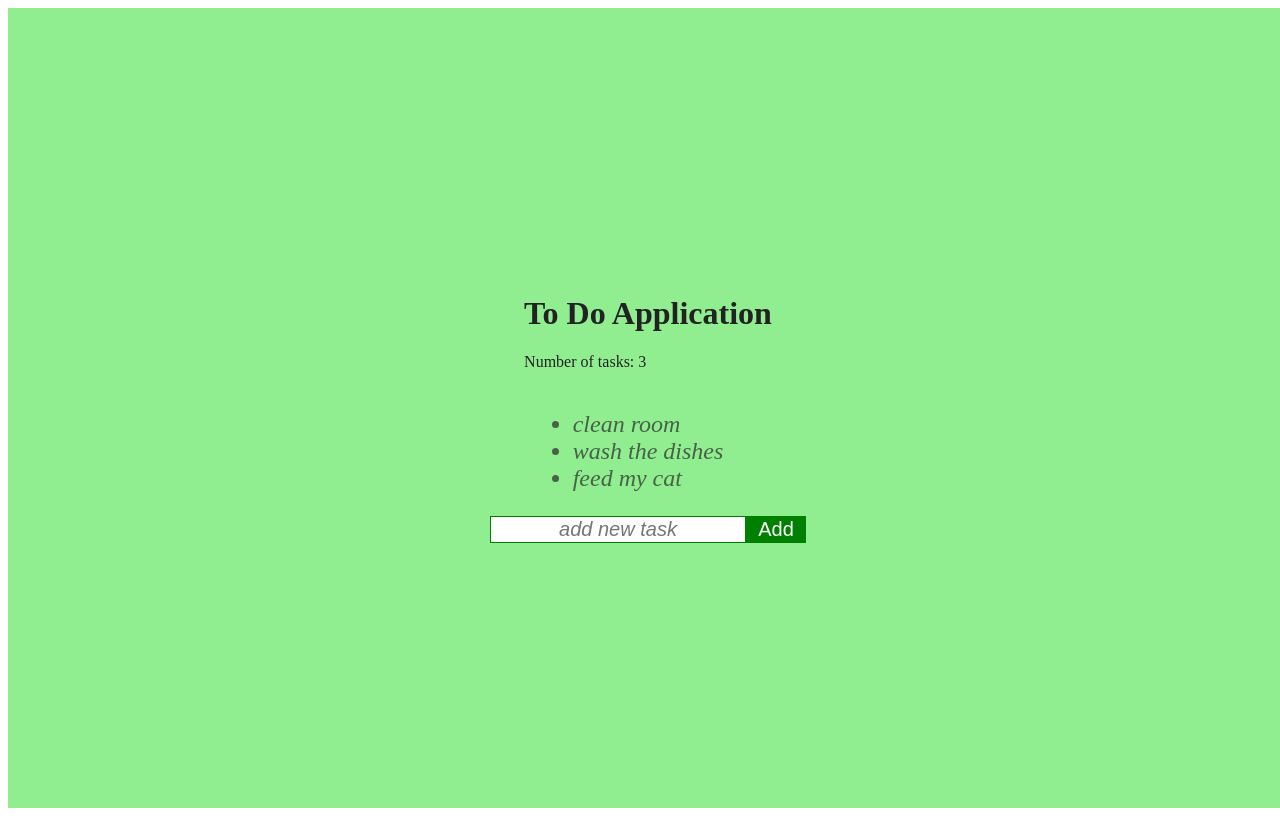
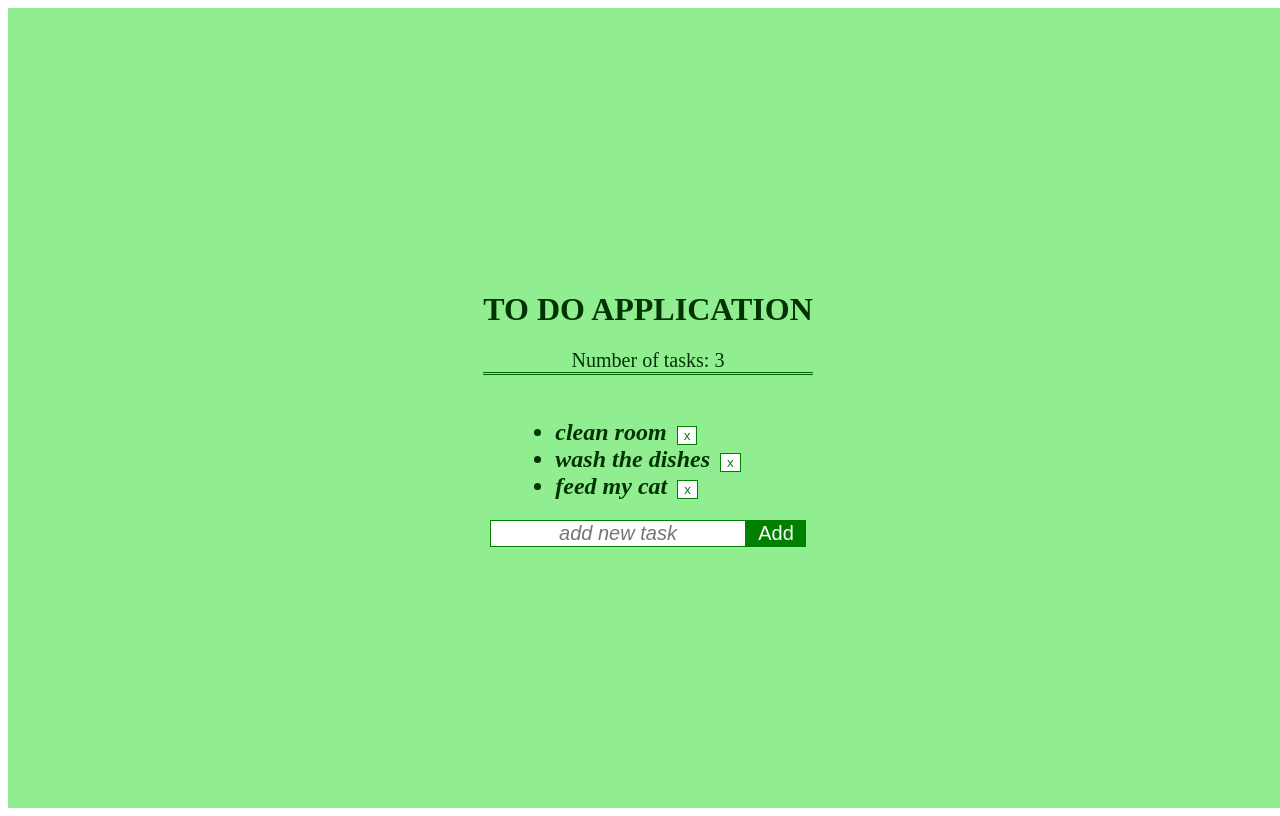
Before and after one commit to b-e-a-t-a/Webpack-To-Do-Application, a React app: page / in a window 1280 px wide. Built offline with nearby package versions, Linux system fonts and the light colour scheme; some packages are replaced by stand-ins of ours.

Commit message:
Add Todo component - zad-16.7

```diff
--- /dev/null
+++ b/src/components/Title.css
@@ -0,0 +1,10 @@
+.title h1 {
+	text-transform: uppercase;
+	color: #003300;
+}
+.title p {
+	font-size: 20px;
+	color: #003300;
+	border-bottom: double #006600;
+	text-align: center;
+}
--- a/src/components/Title.js
+++ b/src/components/Title.js
@@ -1,6 +1,7 @@
 import React from 'react';
+import style from './Title.css';
 
-const Title = props => <div>
+const Title = props => <div className={style.title}>
 							<h1>{props.title}</h1>
 							<p>{props.tasks} {props.tasksNr}</p>
 						</div>
--- a/src/components/Todo.css
+++ b/src/components/Todo.css
@@ -0,0 +1,6 @@
+.todoButton {
+	margin-left: 10px;
+	border: 1px solid #008000;
+	color: #008000;
+	background-color: #fff;
+}
--- a/src/components/Todo.js
+++ b/src/components/Todo.js
@@ -0,0 +1,14 @@
+import React from 'react';
+import style from './Todo.css';
+
+const Todo = ({ item, removeTodo }) => {
+	return <li>{item.text}
+			<button
+				className={style.todoButton}
+				onClick = {() => removeTodo(item.id)}>
+				x</button>
+			</li>
+};
+
+
+export default Todo;
--- a/src/components/TodoList.css
+++ b/src/components/TodoList.css
@@ -1,7 +1,8 @@
 .TodoList {
 	padding-left: 0;
-	color: rgba(40,40,40,0.7);
+	color: #003300;
 	font-size: 24px;
 	font-style: italic;
-	font-weight: 500;
+	font-weight: 700;
+	margin-bottom: 20px;
 }
--- a/src/components/TodoList.js
+++ b/src/components/TodoList.js
@@ -1,13 +1,14 @@
 import React from 'react';
 import style from './TodoList.css';
+import Todo from './Todo.js'
 
-const Todo = ({ item, removeItem }) => {
-	return <li onClick = {() => removeItem(item.id)}> {item.text} </li>;
-};
 
 const TodoList = ({ list, remove }) => {
   const todoList = list.map(data => {
-    return <Todo item={data} removeItem={remove} key={data.id} />;
+    return <Todo
+    			item={data}
+    			removeTodo={remove}
+    			key={data.id} />;
   });
 
   return <ul className={style.TodoList}> {todoList} </ul>;
--- a/src/containers/App.js
+++ b/src/containers/App.js
@@ -23,7 +23,7 @@ class App extends React.Component {
 				}],
 			value: ''
 		};
-		this.removeItem = this.removeItem.bind(this);
+		this.removeTodo = this.removeTodo.bind(this);
 	}
 	addTodo(val){
 		const todo = {
@@ -36,7 +36,7 @@ class App extends React.Component {
 	handleChange(event) {
 		this.setState({value: event.target.value});
 	}
-	removeItem(id) {
+	removeTodo(id) {
 		const remainder = this.state.data.filter(todo => todo.id !== id);
 		this.setState({data: remainder});
 	}
@@ -50,7 +50,7 @@ class App extends React.Component {
 				/>
 				<TodoList
 					list={this.state.data}
-					remove={this.removeItem.bind(this)}
+					remove={this.removeTodo.bind(this)}
 				/>
 				<TodoForm
 					value={this.state.value}
```
